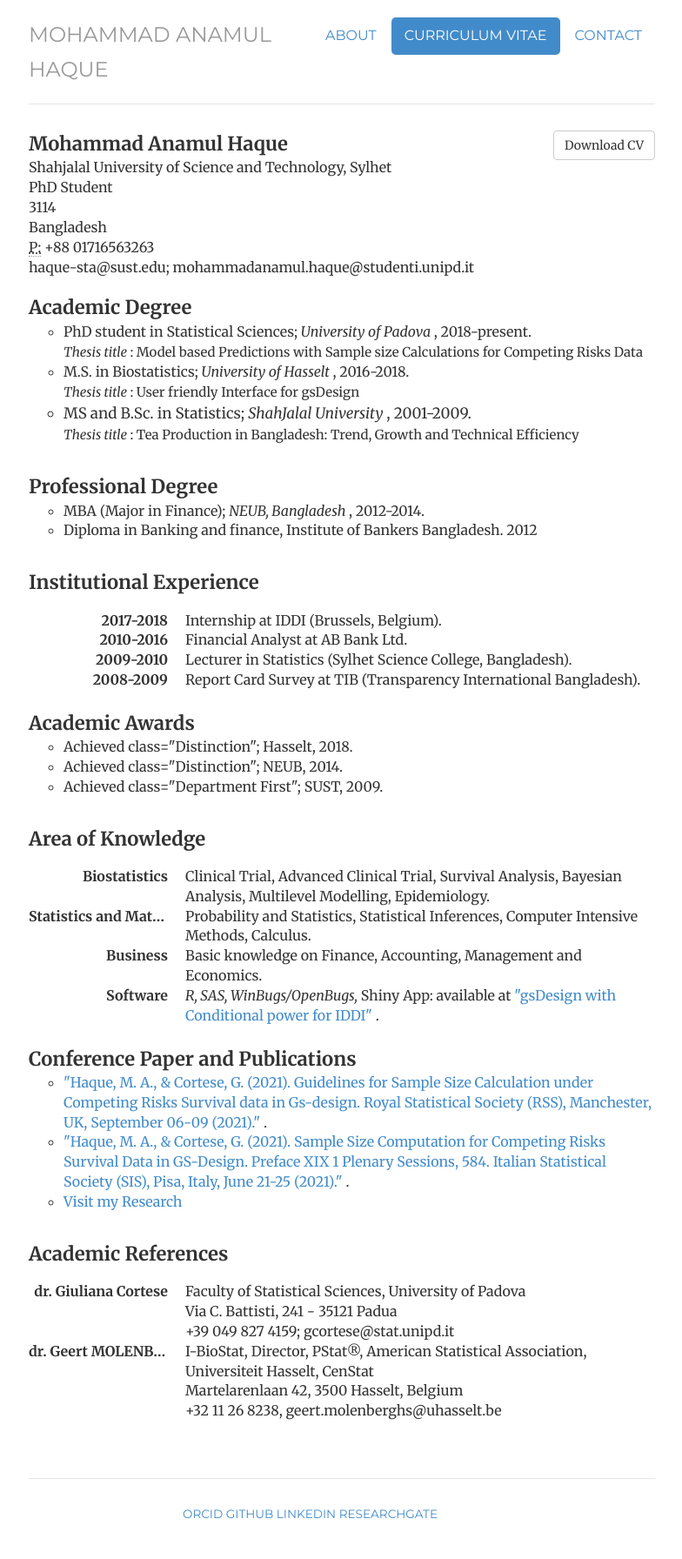
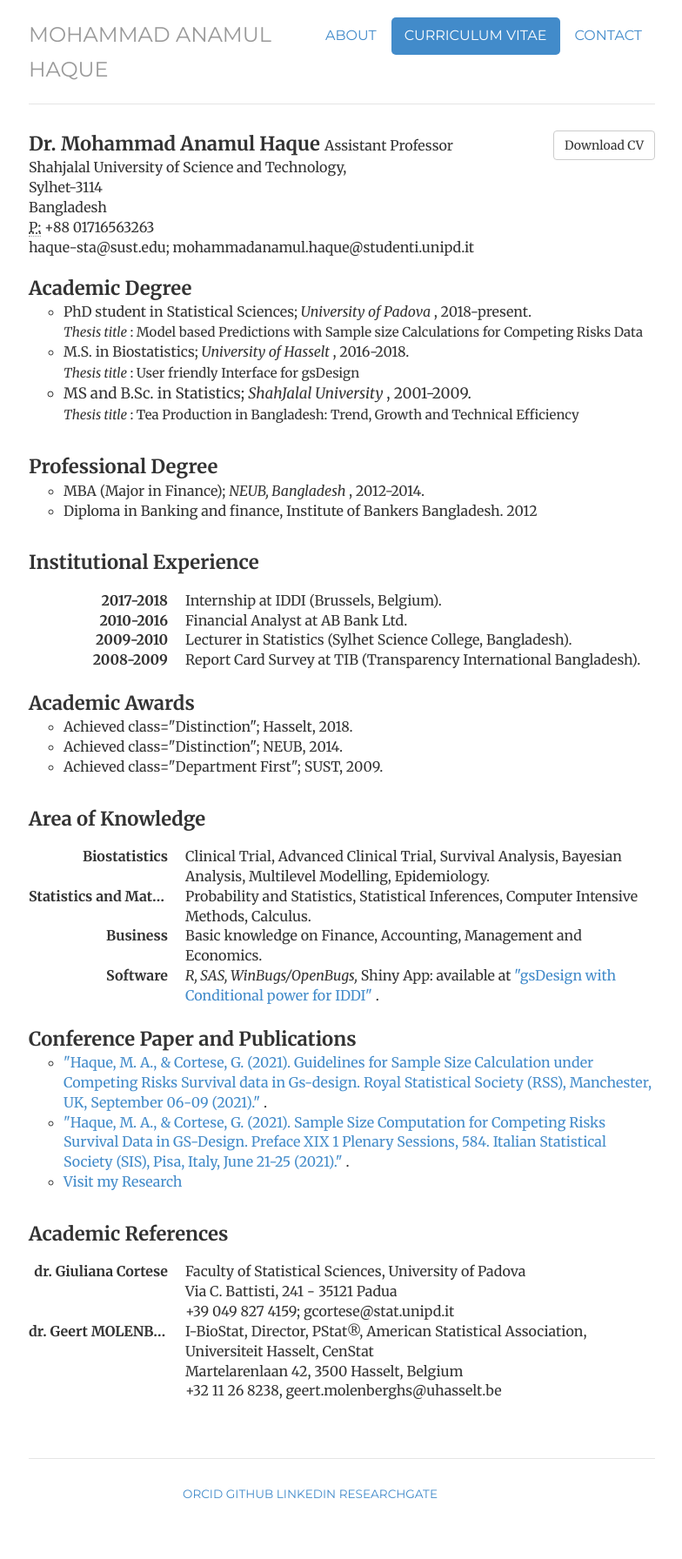
Before and after one commit to haquemdanamul/haquemdanamul, a Jekyll site: the page built from resume/index.html, in a window 1280 px wide. Shown: the whole page at 87% size, without its empty margins (247-1031 px from the left). Built offline with Jekyll 4.4.1, drawn with Linux system fonts in a browser that asks for light colours; nearby versions of some CDN libraries; library files that are not in the unit come from our copies; after the commit the page ends 1769 px from its top, so only the background shows below that.

Commit message:
Update index.html

```diff
--- a/resume/index.html
+++ b/resume/index.html
@@ -10,11 +10,11 @@ description: Contact information for Mohammad Anamul Haque, a Statistician, Bios
 <div class="resume">
 	<a href="/files/CV_Haque.pdf" class="btn btn-default pull-right" title="Download CV">Download CV</a>
 				<div itemscope itemtype="http://data-vocabulary.org/Person">
-				<span itemprop="name"><b style="font-size:22px"> Mohammad Anamul Haque </b></span>
+				<span itemprop="name"><b style="font-size:22px"> Dr. Mohammad Anamul Haque </b></span>
+				<span itemprop="affiliation">Assistant Professor<br></span>
 				<address>
-				<span itemprop="affiliation"> Shahjalal University of Science and Technology, Sylhet <br></span>
-				<span itemprop="affiliation">PhD Student<br></span>
-				3114 <br>
+				<span itemprop="affiliation"> Shahjalal University of Science and Technology,<br></span>
+				Sylhet-3114 <br>
 				Bangladesh<br>
 				<abbr title="C">P:</abbr> +88 01716563263<br>
 				<span> haque-sta@sust.edu; mohammadanamul.haque@studenti.unipd.it</span>
```
